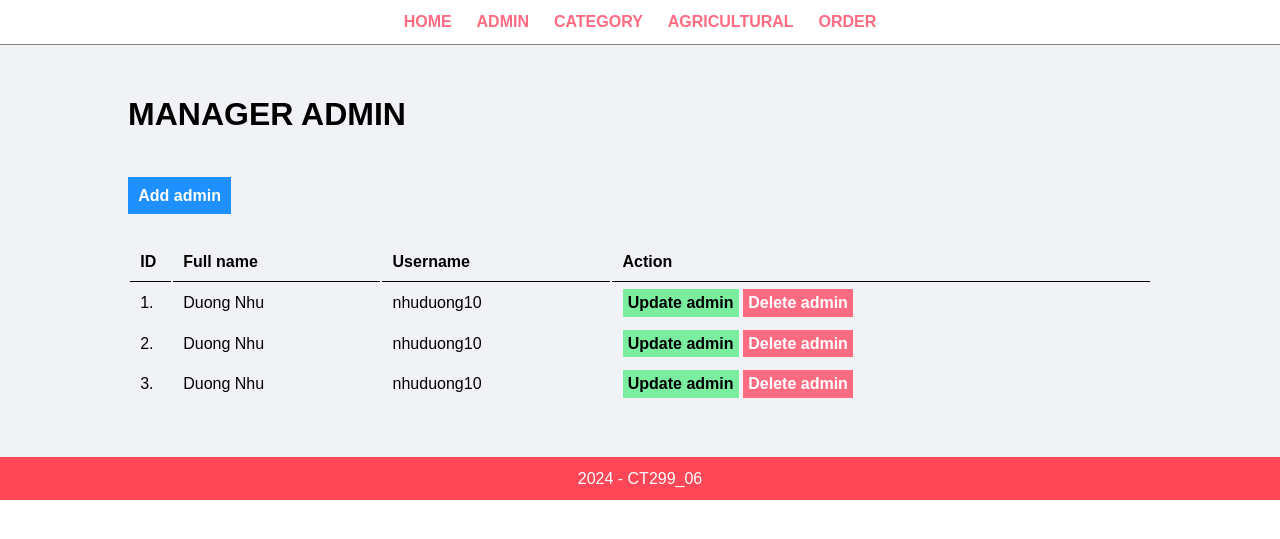
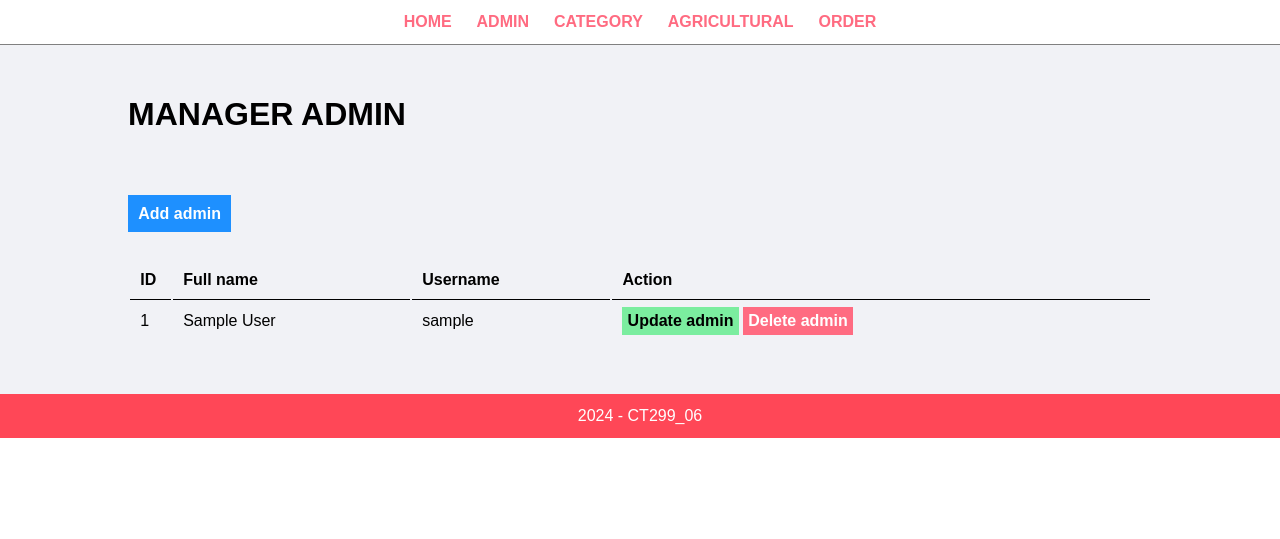
Before and after one commit to duongnhu10/AgriMarketHub_V1, a PHP site: page /admin/manager-admin.php in a window 1280 px wide. Shown: the top 539 px of the page. Run offline with PHP 8.4, Linux system fonts and the light colour scheme; tables that the repository leaves empty or names only in its code hold one stand-in row (values such as "Sample post").

Commit message:
update file

```diff
--- a/admin/manager-admin.php
+++ b/admin/manager-admin.php
@@ -6,7 +6,15 @@
     <div class="wrapper">
 
         <h1>MANAGER ADMIN</h1>
-        <br><br><br>
+        <br><br>
+
+        <?php
+        if (isset($_SESSION['add'])) {
+            echo $_SESSION['add'];  //Displaying session message
+            unset($_SESSION['add']); //Removing session message
+        }
+        ?>
+        <br><br>
 
         <!-- Button to Add Admin -->
         <a href="add-admin.php" class="btn-primary">Add admin</a>
@@ -21,35 +29,51 @@
                 <th>Action</th>
             </tr>
 
-            <tr>
-                <td>1.</td>
-                <td>Duong Nhu</td>
-                <td>nhuduong10</td>
-                <td>
-                    <a href="#" class="btn-secondary">Update admin</a>
-                    <a href="#" class="btn-danger">Delete admin</a>
-                </td>
-            </tr>
+            <?php
+            //Query to Get all Admin
+            $sql = "SELECT * FROM tbl_admin";
+            //Execute the Query
+            $res = mysqli_query($conn, $sql);
 
-            <tr>
-                <td>2.</td>
-                <td>Duong Nhu</td>
-                <td>nhuduong10</td>
-                <td>
-                    <a href="#" class="btn-secondary">Update admin</a>
-                    <a href="#" class="btn-danger">Delete admin</a>
-                </td>
-            </tr>
+            //Check whether the Query is Executed or Not
+            if ($res == TRUE) {
+                //Count Rows to Check whether we have data in database or not
+                $count = mysqli_num_rows($res); //Function to get all the rows in database
 
-            <tr>
-                <td>3.</td>
-                <td>Duong Nhu</td>
-                <td>nhuduong10</td>
-                <td>
-                    <a href="#" class="btn-secondary">Update admin</a>
-                    <a href="#" class="btn-danger">Delete admin</a>
-                </td>
-            </tr>
+                $sn = 1; //Create a Variable and Assign the value
+
+                //check the num of rows
+                if ($count > 0) {
+                    //We have data in database
+                    while ($rows = mysqli_fetch_assoc($res)) {
+                        //Using while loop to get all the data form database
+                        //And while loop will run as long as we have data in database
+
+                        //Get individual Data
+                        $id = $rows['id'];
+                        $full_name = $rows['full_name'];
+                        $username = $rows['username'];
+                        // $password = $rows['password'];
+
+                        //Display the values in our Table
+            ?>
+                        <tr>
+                            <td><?php echo  $sn++; ?></td>
+                            <td><?php echo  $full_name; ?></td>
+                            <td><?php echo  $username; ?></td>
+                            <td>
+                                <a href="#" class="btn-secondary">Update admin</a>
+                                <a href="#" class="btn-danger">Delete admin</a>
+                            </td>
+                        </tr>
+            <?php
+                    }
+                } else {
+
+                    //We do not have data in database
+                }
+            }
+            ?>
 
         </table>
 
--- a/config/constants.php
+++ b/config/constants.php
@@ -1,6 +1,9 @@
 <?php
-//3. Execute Query and Save Data in Database
+//Start Session
+session_start();
+
 //Create Constants to Store Non Repeting values
+define('SITEURL', 'http://localhost:3000/');
 define('LOCALHOST', 'localhost');
 define('DB_USERNAME', 'root');
 define('DB_PASSWORD', '');
```
Also changed, not shown: admin/add-admin.php (+28 -4 lines), readme.md.
